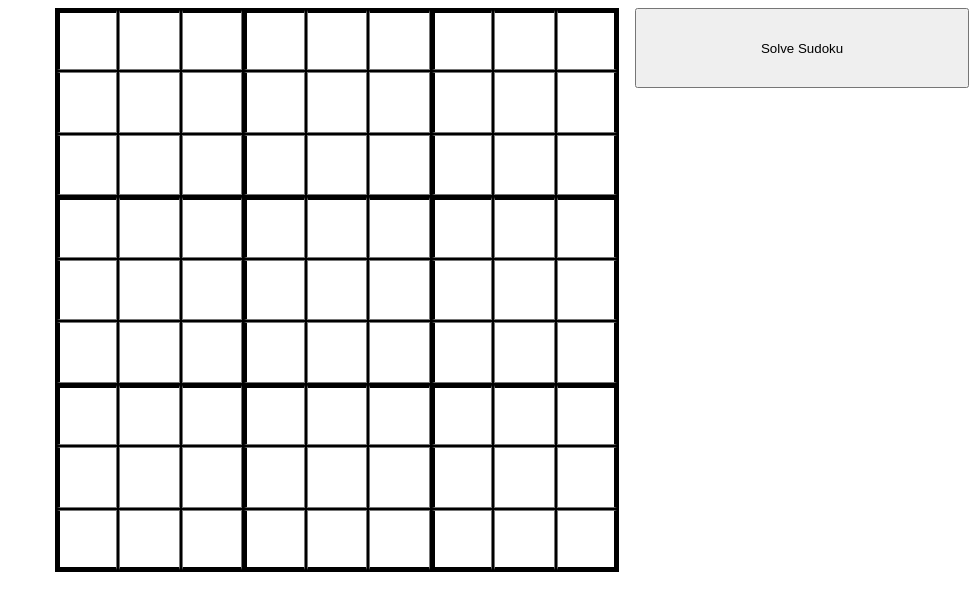
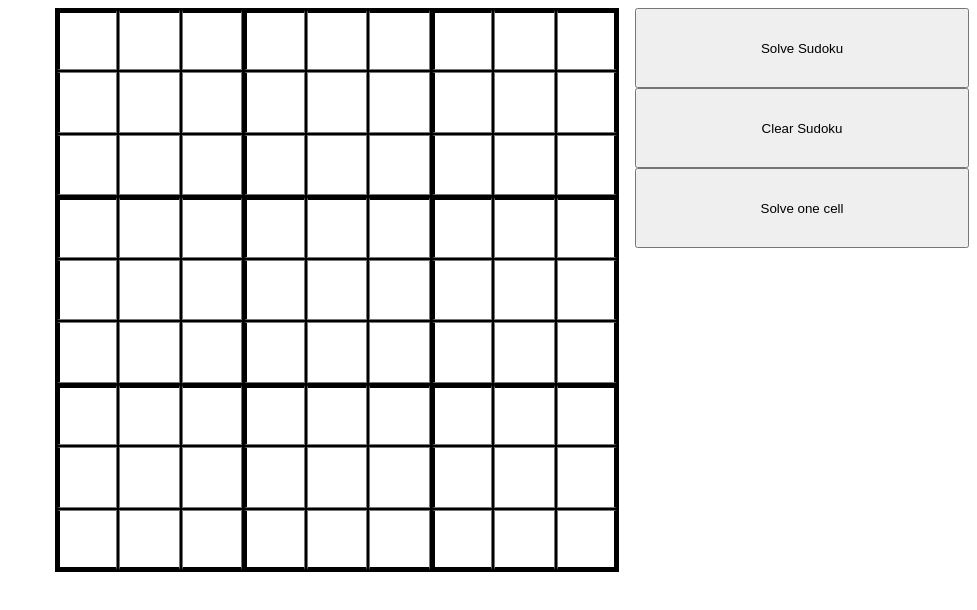
Before and after one commit to mikeyQwn/React-Sudoku-Solver, a React (Vite) app: page / in a window 1280 px wide. Shown: the top 610 px of the page, without its empty margins (303-1280 px from the left). Built offline with nearby package versions, Linux system fonts and the light colour scheme.

Commit message:
feat: added clear sudoku and solve one cell buttons

```diff
--- a/src/components/Controls.tsx
+++ b/src/components/Controls.tsx
@@ -1,5 +1,32 @@
 import { solveSudoku } from "../utils/sover";
 import { grid } from "./App";
+
+const solveRandomCell = (
+    setGrid: React.Dispatch<React.SetStateAction<grid>>
+) => {
+    setGrid((grid) => {
+        const solvedGrid = solveSudoku(grid);
+        const emptyCellsIndexes: number[][] = [];
+        grid.forEach((row, rowIndex) => {
+            row.forEach((cell, cellIndex) => {
+                if (cell !== 0) return;
+                emptyCellsIndexes.push([rowIndex, cellIndex]);
+            });
+        });
+        const randomIndex =
+            emptyCellsIndexes[
+                Math.floor(Math.random() * emptyCellsIndexes.length)
+            ];
+        if (!randomIndex) return grid;
+        return grid.map((row, rowIndex) => {
+            if (rowIndex !== randomIndex[0]) return row;
+            return row.map((cell, cellIndex) => {
+                if (cellIndex !== randomIndex[1]) return cell;
+                return solvedGrid[rowIndex][cellIndex];
+            });
+        });
+    });
+};
 
 interface Props {
     setGrid: React.Dispatch<React.SetStateAction<grid>>;
@@ -15,6 +42,26 @@ export function Controls({ setGrid }: Props) {
             >
                 Solve Sudoku
             </button>
+            <button
+                onClick={() => {
+                    setGrid((grid: grid): grid => {
+                        return grid.map((row) =>
+                            row.map(() => {
+                                return 0;
+                            })
+                        );
+                    });
+                }}
+            >
+                Clear Sudoku
+            </button>
+            <button
+                onClick={() => {
+                    solveRandomCell(setGrid);
+                }}
+            >
+                Solve one cell
+            </button>
         </div>
     );
 }
--- a/src/utils/sover.ts
+++ b/src/utils/sover.ts
@@ -35,17 +35,18 @@ const isGridSolved = (grid: grid) => {
 };
 
 export const solveSudoku = (grid: grid): grid => {
-    if (isGridSolved(grid)) return grid;
+    const gridCopy = grid.map((row) => [...row]);
+    if (isGridSolved(gridCopy)) return gridCopy;
 
     for (let row = 0; row < 9; row++) {
         for (let col = 0; col < 9; col++) {
-            if (grid[row][col] === 0) {
+            if (gridCopy[row][col] === 0) {
                 for (let value = 1; value <= 9; value++) {
-                    if (isValid(grid, row, col, value)) {
-                        grid[row][col] = value;
-                        const result = solveSudoku(grid);
+                    if (isValid(gridCopy, row, col, value)) {
+                        gridCopy[row][col] = value;
+                        const result = solveSudoku(gridCopy);
                         if (isGridSolved(result)) return result;
-                        grid[row][col] = 0;
+                        gridCopy[row][col] = 0;
                     }
                 }
                 return emptyGrid;
```
